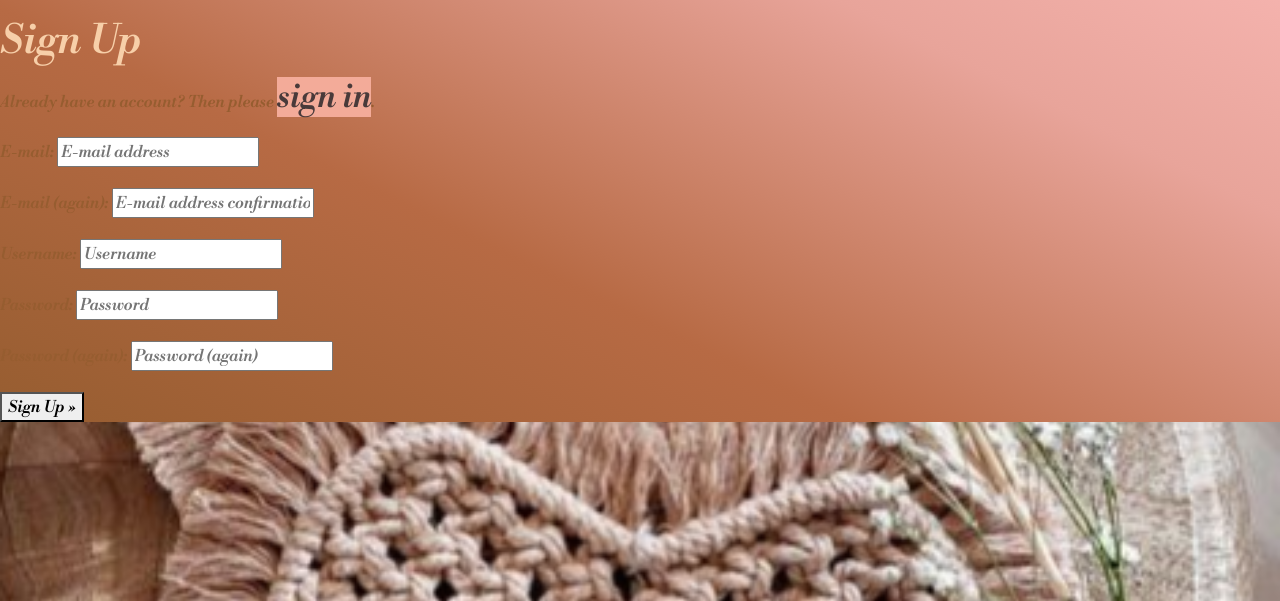
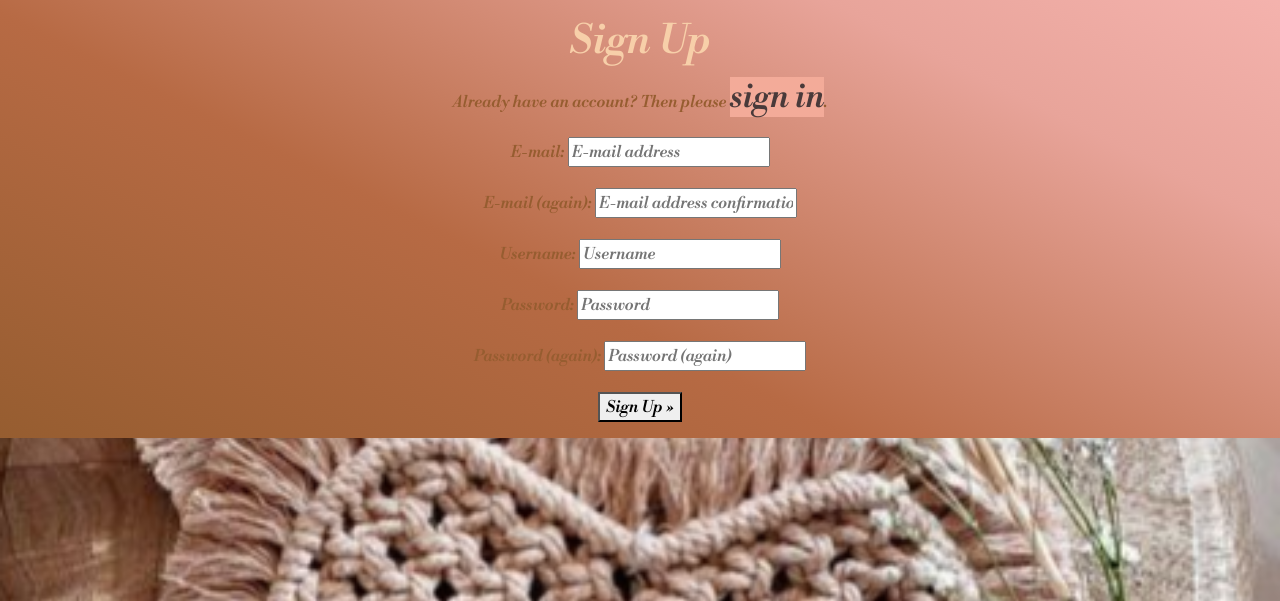
Before and after one commit to totalnoMartina/black-moon-designs, a Django app: page /accounts/signup/ in a window 1280 px wide. Shown: the part 199-800 px from the top of the page. Run offline with Django 3.2, Linux system fonts and the light colour scheme; parts of the project's set-up code (start-up, migrations or seed data) failed here and were passed over; some libraries are stand-ins or nearby versions.

Commit message:
Add center to text and link to my profile

```diff
--- a/checkout/models.py
+++ b/checkout/models.py
@@ -6,7 +6,7 @@ from django.conf import settings
 
 from django_countries.fields import CountryField
 
-
+from profiles.models import UserProfile
 from macrames.models import Product
 
 
--- a/profiles/models.py
+++ b/profiles/models.py
@@ -29,7 +29,7 @@ def create_or_update_user_profile(sender, instance, created, **kwargs):
     """
     Create or update the user profile
     """
-    if created:
-        UserProfile.objects.create(user=instance)
+    # if created:
+    UserProfile.objects.create(user=instance)
     # Existing users: just save the profile
-    instance.userprofile.save()
+    # instance.userprofile.save()
--- a/templates/allauth/account/signup.html
+++ b/templates/allauth/account/signup.html
@@ -5,11 +5,11 @@
 {% block head_title %}{% trans "Signup" %}{% endblock %}
 
 {% block content %}
-<h1>{% trans "Sign Up" %}</h1>
+<h1 class="text-center">{% trans "Sign Up" %}</h1>
 
-<p>{% blocktrans %}Already have an account? Then please <a href="{{ login_url }}">sign in</a>.{% endblocktrans %}</p>
+<p class="text-center">{% blocktrans %}Already have an account? Then please <a href="{{ login_url }}">sign in</a>.{% endblocktrans %}</p>
 
-<form class="signup" id="signup_form" method="post" action="{% url 'account_signup' %}">
+<form class="signup text-center pb-3" id="signup_form" method="post" action="{% url 'account_signup' %}">
     {% csrf_token %}
     {{ form.as_p }}
     {% if redirect_field_value %}
--- a/templates/base.html
+++ b/templates/base.html
@@ -91,7 +91,7 @@
                         </li>
                         {% endif %}
                         <li class="nav-item">
-                            <a href="#" class="rounded-left p-1">My Profile</a>
+                            <a href="{% url 'profile' %}" class="rounded-left p-1">My Profile</a>
                         </li>
                         <li class=" nav-item">
                             <a href="{% url 'account_logout' %}" class="rounded-left p-1">Logout</a>
```
Also changed, not shown: db.sqlite3, profiles/migrations/0001_initial.py (added). Lines whose indentation alone changed are shown as unchanged.
